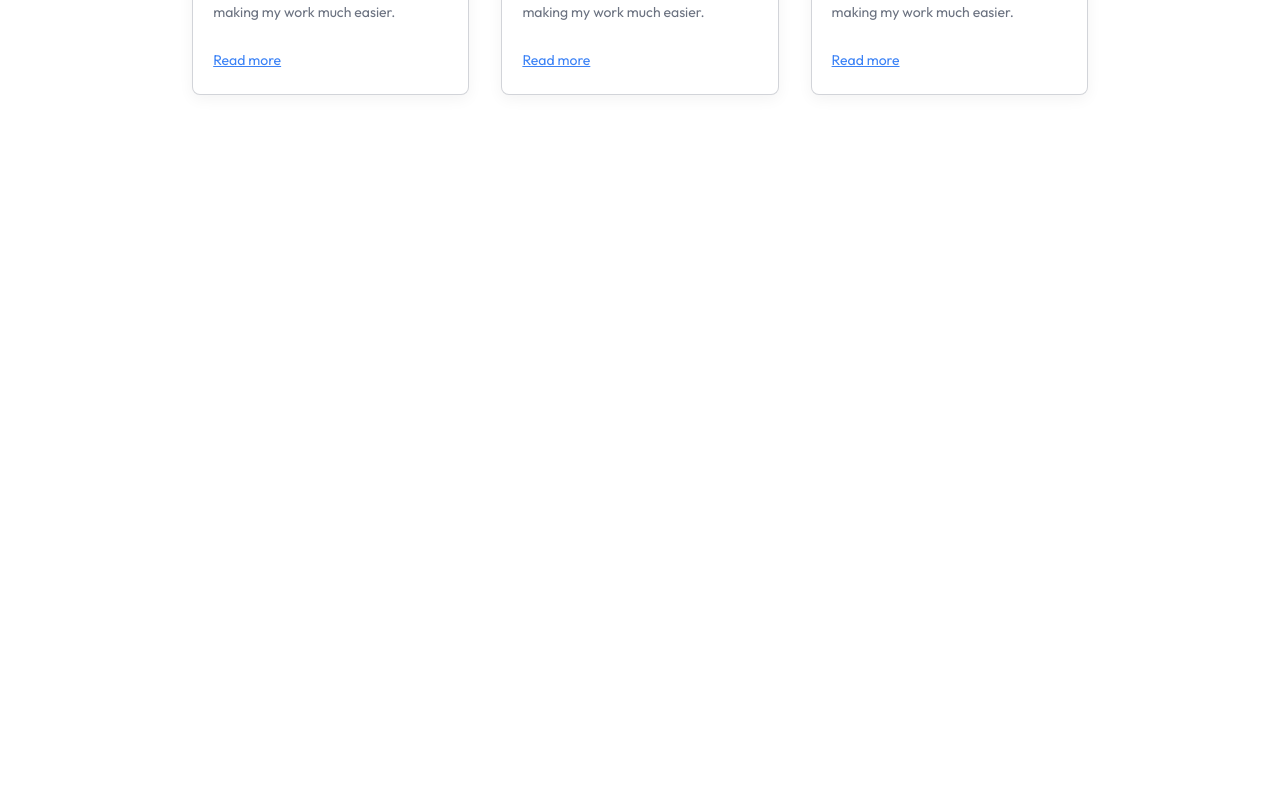
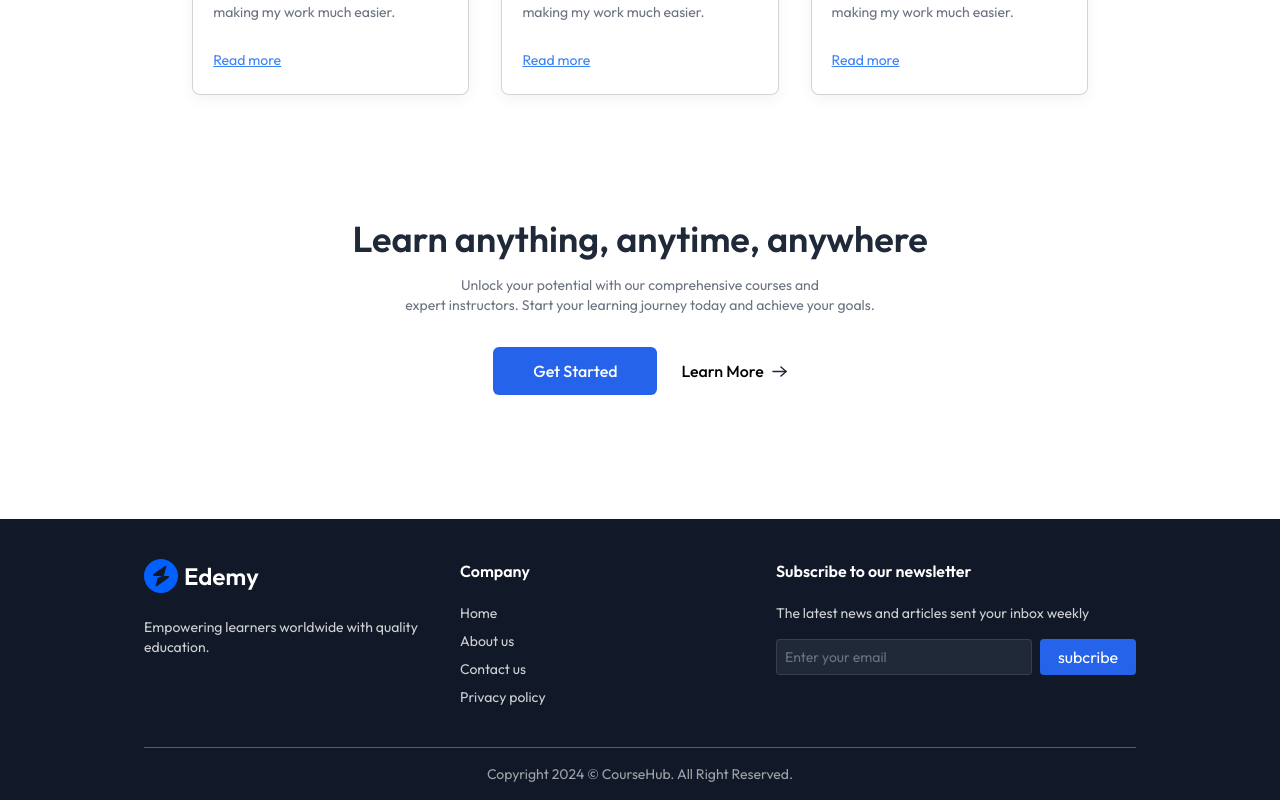
Before and after one commit to gourabofficial/Learning-Management-System, a React (Vite) app in the folder frontend/: page / in a window 1280 px wide. Shown: the part 2225-3025 px from the top of the page. Before the commit the page ends 2376 px from the top, so only its background shows below. Built offline with nearby package versions, Linux system fonts and the light colour scheme; no server answers.

Commit message:
enhance student pages with new CallToAction and Footer components; update CoursesSection and CourseDetails for improved layout and functionality

```diff
--- a/frontend/src/components/student/CallToAction.jsx
+++ b/frontend/src/components/student/CallToAction.jsx
@@ -1,8 +1,19 @@
 import React from 'react'
+import assets from '../../assets/assets'
 
 const CallToAction = () => {
   return (
-    <div>CallToAction</div>
+    <div className='flex flex-col items-center gap-4  pt-10 pb-24 px-8 md:px-0'>
+
+      <h1 className='text-xl md:text-4xl text-gray-800 font-semibold'>Learn anything, anytime, anywhere</h1>
+      <p className='text-gray-500 sm:text-sm'> Unlock your potential with our comprehensive courses and
+        <br />expert instructors.
+        Start your learning journey today and achieve your goals. </p>
+      <div className='flex items-center gap-6 mt-4 font-medium'>
+        <button className='px-10 py-3 rounded-md text-white bg-blue-600'>Get Started</button>
+        <button className='flex items-center gap-2'>Learn More <img src={assets.arrow_icon } alt="arrow_icon" /> </button>
+      </div>
+    </div>
   )
 }
 
--- a/frontend/src/components/student/CoursesSection.jsx
+++ b/frontend/src/components/student/CoursesSection.jsx
@@ -20,7 +20,7 @@ const CoursesSection = () => {
     </div>
 
       <Link to={'/course-list'} onClick={() => scrollTo(0, 0)}
-      className='text-gray-500 border border-gray-500/30 rounded px-10 py-3'
+      className='text-gray-950 border border-gray-500/30 rounded px-10 py-3'
       > Show all courses</Link>
     </div>
   )
--- a/frontend/src/components/student/Footer.jsx
+++ b/frontend/src/components/student/Footer.jsx
@@ -1,8 +1,40 @@
 import React from 'react'
+import assets from '../../assets/assets'
 
 const Footer = () => {
   return (
-    <div>Footer</div>
+    <footer className='bg-gray-900 md:px-36 text-left w-full mt-10' >
+      <div className='flex flex-col md:flex-row items-start px-8 md:px-0 justify-center
+      gap-10 md:gap-10 py-10 border-b border-white/30'>
+        <div className='flex flex-col md:items-start items-center w-full'>
+          <img src={assets.logo_dark} alt="logo" />
+          <p className='mt-6 text-center md:text-left text-sm text-white/80'>Empowering learners worldwide with
+            quality education. </p>
+        </div>
+        <div className='flex flex-col md:items-start items-center w-full'>
+          <h2 className='font-semibold text-white mb-5'>Company</h2>
+          <ul className='flex md:flex-col w-full justify-between text-white/80 text-sm
+          md:space-y-2  '>
+            <li><a href="#">Home</a></li>
+            <li><a href="#">About us </a></li>
+            <li><a href="#">Contact us</a></li>
+            <li><a href="#">Privacy policy</a></li>
+
+          </ul>
+        </div>
+        <div className='hidden md:flex flex-col items-start w-full '>
+          <h2 className='font-semibold text-white mb-5'>Subscribe to our newsletter</h2>
+          <p className='text-sm text-white/80'>The latest news and articles sent your inbox weekly </p>
+          <div className='flex items-center gap-2 pt-4'>
+            <input className='border border-gray-500/30 bg-gray-800 text-gray-500
+            placeholder-gray-500 outline-none w-64 h-9 rounded px-2 text-sm'
+              type="email" placeholder='Enter your email' />
+            <button className='bg-blue-600 w-24 h-9 text-white rounded  '>subcribe</button>
+          </div>
+        </div>
+      </div>
+      <p className='py-4 text-center text-xs md:text-sm text-white/60'>Copyright 2024 © CourseHub. All Right Reserved. </p>
+    </footer>
   )
 }
 
--- a/frontend/src/pages/student/CourseDetails.jsx
+++ b/frontend/src/pages/student/CourseDetails.jsx
@@ -1,8 +1,38 @@
-import React from 'react'
+import React, { useContext, useEffect, useState } from 'react'
+import { useParams } from 'react-router-dom'
+import { AppContext } from '../../context/AppContext'
 
 const CourseDetail = () => {
+
+  const { id } = useParams()
+  const [courseData, setCourseData] = useState(null)
+  const { allCourse } = useContext(AppContext)
+
+  const featchCourseData = async () => {
+    const findCourse= allCourse.find(course => course._id === id)
+    setCourseData(findCourse);
+
+  }
+
+  useEffect(() => {
+    featchCourseData()
+  },[])
+
   return (
-    <div>CourseDetail</div>
+    <div className='flex md:flex-row flex-col-reverse gap-10 relative items-start
+    justify-between md:px-36 px-8 md:pt-30 pt-20 text-left  ' >
+
+      <div className='absolute top-0 left-0 w-full h-section-height -z-1
+      bg-gradient-to-b from-cyan-100/70'>
+
+      </div>
+
+      {/* left side  */}
+        <div></div>
+      {/* right side  */}
+      <div></div>
+
+    </div>
   )
 }
 
--- a/frontend/src/pages/student/CoursesList.jsx
+++ b/frontend/src/pages/student/CoursesList.jsx
@@ -1,8 +1,64 @@
-import React from 'react'
+import React, { useEffect } from 'react'
+import  { useContext } from 'react'
+import { AppContext } from '../../context/AppContext'
+import SearchBar from '../../components/student/SearchBar'
+import { useParams } from 'react-router-dom'
+import CourseCard from '../../components/student/CourseCard'
+import { useState } from 'react'
+import assets from '../../assets/assets'
+import Footer from '../../components/student/Footer'
 
 const CoursesList = () => {
+
+  const { navigate,allCourse } = useContext(AppContext)
+  const { input } = useParams()
+  const [filterCourse, setFilterCourse] = useState([])
+
+
+  useEffect(() => {
+
+    if (allCourse && allCourse.length > 0) {
+      const tempCourse = allCourse.slice()
+
+      input ?
+        setFilterCourse(tempCourse.filter(items =>
+          items.courseTitle.toLowerCase().includes(input.toLowerCase())
+        ))
+        : setFilterCourse(tempCourse)
+    }
+ },[allCourse,input])
+
   return (
-    <div>CoursesList</div>
+    <>
+      <div className='relative md:px-36 px-8 pt-20 text-left'>
+        <div className='flex md:flex-row flex-col gap-6 items-start justify-between w-full'>
+          <div>
+          <h1 className='text-4xl font-semibold text-gray-800'>Course List</h1>
+        <p className='text-gray-500'>
+          <span className='text-blue-600 cursor-pointer ' onClick={()=> navigate('/')}>Home</span> /
+              <span> Course List</span> </p>
+              </div>
+        <SearchBar data ={input} />
+        </div>
+
+        {
+          input && <div className='inline-flex items-center gap-4 px-4 py-2 border
+          mt-8  -mb-8 text-gray-600
+          '>
+            <p>{input}</p>
+            <img src={assets.cross_icon} alt="cross_icon" className='cursor-pointer'
+            onClick={() => navigate('/course-list')}
+            />
+          </div>
+        }
+
+        <div className='grid grid-cols-1 sm:grid-cols-2 md:frid-cols-3 lg:grid-cols-4
+        my-16 gap-3 px-2 md:p-0'>
+        {filterCourse.map((course,index)=> <CourseCard  key={index} course={course}/>)}
+        </div>
+      </div>
+      <Footer />
+    </>
   )
 }
 
--- a/frontend/src/pages/student/Home.jsx
+++ b/frontend/src/pages/student/Home.jsx
@@ -3,6 +3,8 @@ import Hero from '../../components/student/Hero'
 import Companies from '../../components/student/Companies'
 import CoursesSection from '../../components/student/CoursesSection'
 import TestimonialsSection from '../../components/student/TestimonialsSection'
+import CallToAction from '../../components/student/CallToAction'
+import Footer from '../../components/student/Footer'
 
 const Home = () => {
   return (
@@ -12,6 +14,8 @@ const Home = () => {
       <Companies />
       <CoursesSection />
       <TestimonialsSection />
+      <CallToAction />
+      <Footer />
     </div>
   )
 }
--- a/frontend/tailwind.config.js
+++ b/frontend/tailwind.config.js
@@ -17,6 +17,9 @@ export default {
         'auto': 'repeat(auto-fit, minmax(200px,1fr))'
 
       },
+      spacing: {
+        "section-height": "500px",
+      },
     },
   },
   plugins: [],
```
